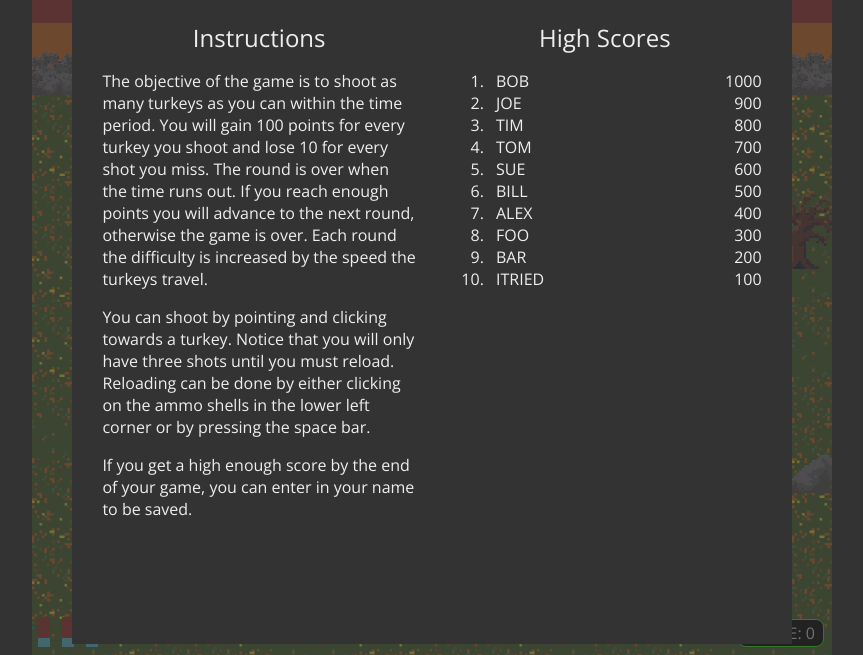
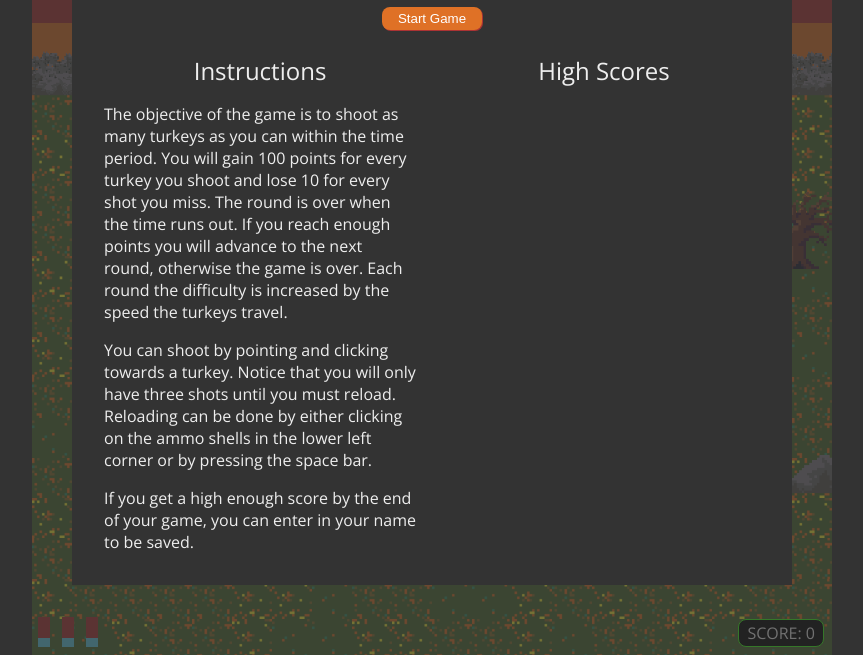
Before and after one commit to bobby-saul/turkey-hunt, a React app: page / in a window 1280 px wide. Shown: the part 145-800 px from the top of the page, without its empty margins (208-1071 px from the left). Built offline with nearby package versions, Linux system fonts and the light colour scheme.

Commit message:
Added the high score system so it saves properly over local storage.

```diff
--- a/js/src/components/GameOverModal.js
+++ b/js/src/components/GameOverModal.js
@@ -7,7 +7,7 @@
             <div className="modal-container">
                 <div className="title">Game Over</div>
                 <div>
-                    Score: {score}
+                    <p>Score: {score}</p>
                 </div>
                 <HighScores score={score}/>
                 <button onClick={startGame}>New Game</button>
--- a/js/src/components/HighScores.js
+++ b/js/src/components/HighScores.js
@@ -1,63 +1,66 @@
-import React from "react";
+import React, {useEffect, useRef, useState} from "react";
 
-var highScores = [
-    {
-        name: "BOB",
-        score: 1000
-    },
-    {
-        name: "JOE",
-        score: 900
-    },
-    {
-        name: "TIM",
-        score: 800
-    },
-    {
-        name: "TOM",
-        score: 700
-    },
-    {
-        name: "SUE",
-        score: 600
-    },
-    {
-        name: "BILL",
-        score: 500
-    },
-    {
-        name: "ALEX",
-        score: 400
-    },
-    {
-        name: "FOO",
-        score: 300
-    },
-    {
-        name: "BAR",
-        score: 200
-    },
-    {
-        name: "ITRIED",
-        score: 100
+function saveHS(highscore) {
+    localStorage.setItem("highscores", JSON.stringify(highscore));
+}
+
+function getSavedHS() {
+    var value = localStorage.getItem("highscores");
+    if (value) {
+        var hs = JSON.parse(value);
+        hs.forEach(item => {
+            delete item.new;
+        });
+        return hs;
     }
-]
+    return [];
+}
 
-// TODO - Add cookies for high score
+const HighScores = ({score}) => {
+    const [name, setName] = useState("");
+    const [highScores, setHighScores] = useState(getHighScores());
+    const inputRef = useRef(null);
 
-const HighScores = () => {
-    highScores = highScores.sort((a, b) => {
-        return b.score - a.score;
-    }).slice(0, 10);
+    useEffect(() => {
+        if (inputRef.current) {
+            inputRef.current.focus();
+        }
+    });
+
+    function getHighScores() {
+        var hs = getSavedHS();
+        if (score) {
+            hs.push({
+                name: name,
+                score: score,
+                new: true
+            });
+        }
+        hs = hs.sort((a, b) => {
+            return b.score - a.score;
+        }).slice(0, 10);
+        return hs;
+    }
+
+    function nameChange(e, index) {
+        var value = e.target.value.substring(0, 12).toUpperCase()
+        highScores[index].name = value;
+        setName(value);
+        saveHS(highScores);
+    }
 
     return (
         <div className="high-scores">
             <div className="title">High Scores</div>
             <ol>
                 {highScores.map((highScore, index) => {
+                    var nameObj = <span className="high-score-name">{highScore.name}</span>;
+                    if (highScore.new) {
+                        nameObj = <input className="high-score-name" value={name} size="14" ref={inputRef} onInput={(e) => { nameChange(e, index) }}/>;
+                    }
                     return (
                         <li key={"high-score-" + index} className="high-score">
-                            <span className="high-score-name">{highScore.name}</span>
+                            {nameObj}
                             <span className="high-score-number">{highScore.score}</span>
                         </li>
                     )
--- a/js/src/components/NextRoundModal.js
+++ b/js/src/components/NextRoundModal.js
@@ -4,9 +4,9 @@
     return (
         <div className="modal">
             <div className="modal-container">
-                <div className="title">Turkey Hunt</div>
+                <div className="title">End of Round {round}</div>
                 <div>
-                    Score: {score}
+                    <p>Score: {score}</p>
                 </div>
                 <button onClick={startRound}>Start Round {round + 1}</button>
             </div>
--- a/js/src/components/Scoreboard.js
+++ b/js/src/components/Scoreboard.js
@@ -20,7 +20,7 @@
         <div className="scoreboard">
             <div className="black-box timer-wrapper">
                 <div className="round">ROUND: {round}</div>
-                <div className="timer">{time}S</div>
+                <div className="timer">{time}s</div>
             </div>
             <MouseFollow
                 fire={fire}
--- a/js/src/components/StartModal.js
+++ b/js/src/components/StartModal.js
@@ -8,7 +8,7 @@
             <div className="modal-container">
                 <div className="title">Turkey Hunt</div>
                 <button onClick={startGame}>Start Game</button>
-                <div className="flex">
+                <div className="col-2">
                     <Instructions/>
                     <HighScores/>
                 </div>
--- a/styles.css
+++ b/styles.css
@@ -19,18 +19,26 @@
     background-color: #df7126;
     color: #fff;
     box-shadow: 1px 1px #ab3334;
+    cursor: none;
 }
 button:hover,
 button:focus,
 button:active {
     background-color: #ac3232;
 }
-.flex {
+input {
+    background: #aaa;
+    color: white;
+    border: none;
+    font-size: 1rem;
+    border-radius: 3px;
+}
+.col-2 {
     display: flex;
     align-items: flex-start;
     justify-content: center;
 }
-.flex > div {
+.col-2 > div {
     width: 50%;
 }
 #TurkeyHunt {
@@ -57,13 +65,17 @@
     left: 0;
     right: 0;
     z-index: 110;
+    display: flex;
+    align-items: center;
+    justify-content: center;
     background: #333333aa;
-    padding: 5%;
 }
 .modal-container {
-    height: 100%;
     background: #333;
     padding: 2%;
+    max-height: 86%;
+    max-width: 86%;
+    min-width: 50%;
     overflow-y: scroll;
 }
 .instructions {
```
Also changed, not shown: js/dist/index.js.
